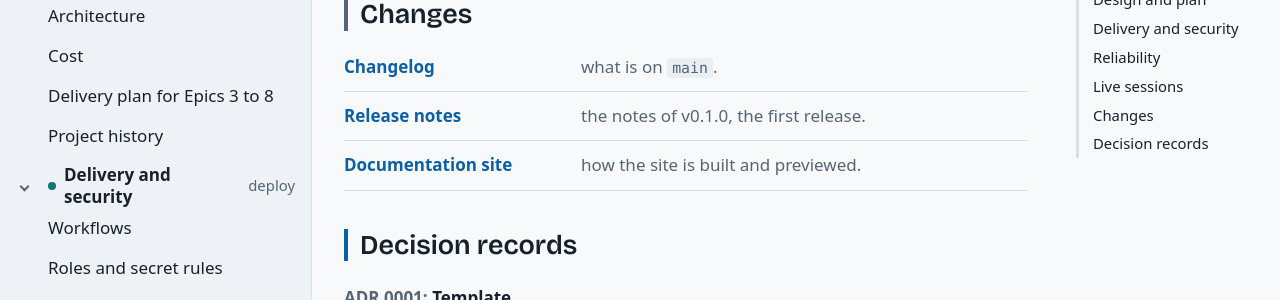
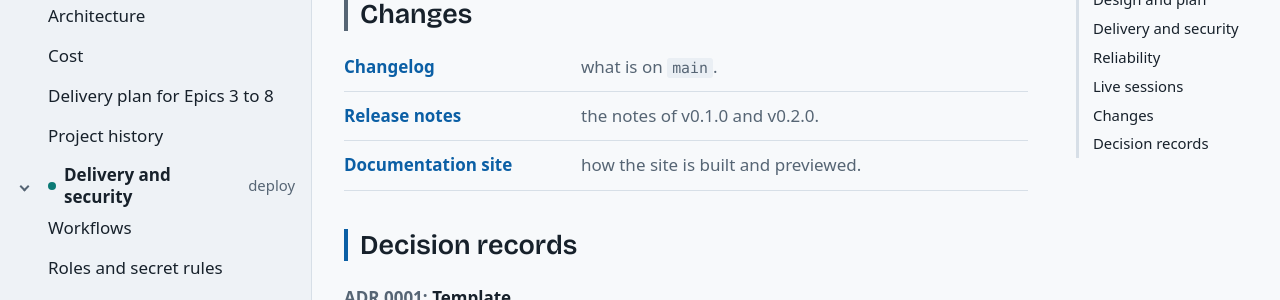
Before and after one commit to Franklindot04/production-platform-Azure, a Jekyll site: the page built from docs/index.md, in a window 1280 px wide and 900 px high, scrolled down 2359 px. Shown: the part 156-456 px from the top of the window. Built offline with Jekyll 4.4.1, drawn with Linux system fonts in a browser that asks for light colours; some web fonts are replaced; comment, search, counter and statistics services are not loaded; our own code applies the rules of GitHub Pages for plain Markdown files.

Commit message:
list v0.1.0 and v0.2.0 in the release notes line of the docs index (#118)

```diff
--- a/docs/index.md
+++ b/docs/index.md
@@ -72,7 +72,7 @@ The repository is at [github.com/Franklindot04/production-platform-Azure](https:
 ## Changes
 
 - [Changelog](changelog.md): what is on `main`.
-- [Release notes](release-notes.md): the notes of v0.1.0, the first release.
+- [Release notes](release-notes.md): the notes of v0.1.0 and v0.2.0.
 - [Documentation site](site.md): how the site is built and previewed.
 
 ## Decision records
```
